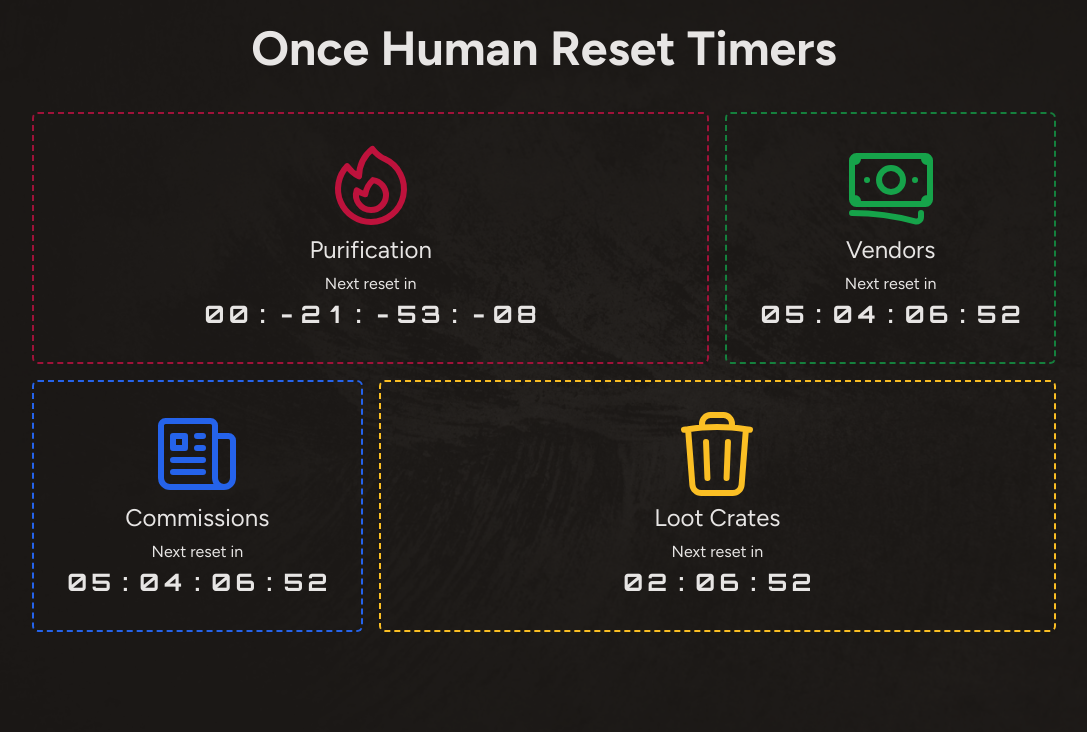
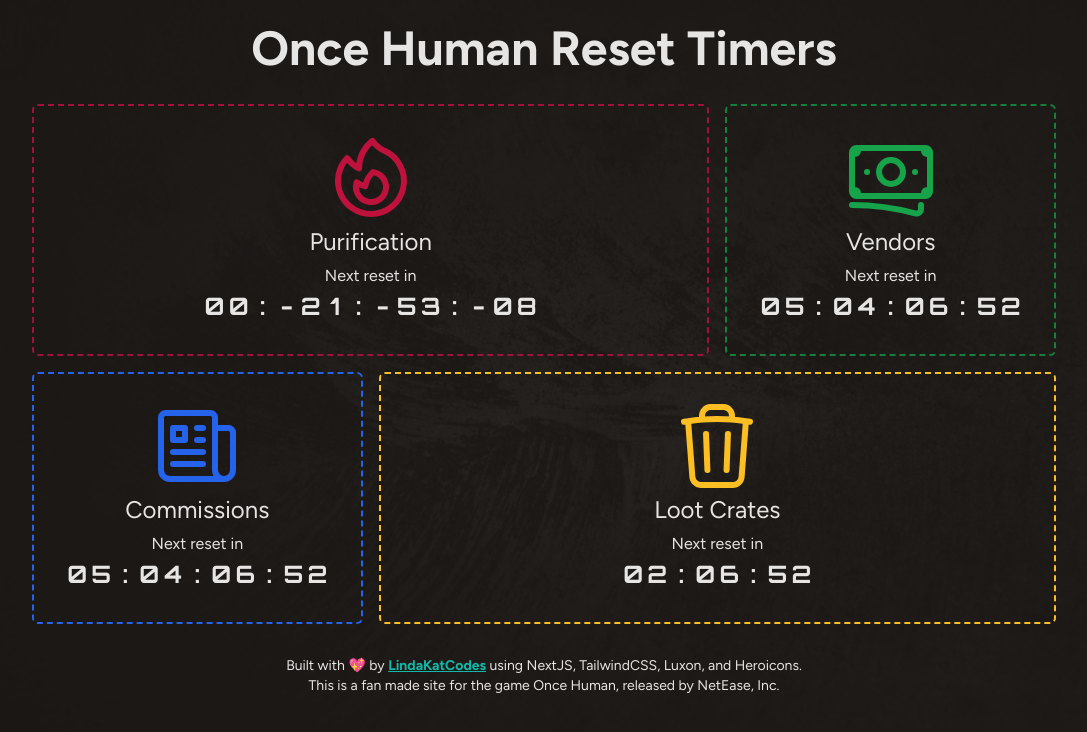
Before and after one commit to lindakatcodes/ohtimers, a Next.js app: page / in a window 1280 px wide. Shown: the top 732 px of the page, without its empty margins (96-1183 px from the left). Built offline with nearby package versions, Linux system fonts and the light colour scheme.

Commit message:
added footer

```diff
--- a/src/app/page.tsx
+++ b/src/app/page.tsx
@@ -8,6 +8,7 @@
 import Image from "next/image";
 import bgTexture from "./texture-concrete-gritty.webp";
 import { Timer } from "./timer";
+import Link from "next/link";
 
 export default function Home() {
   const timers: ArrayOfTimers = [
@@ -63,10 +64,10 @@
 
   return (
     <main>
-      <h1 className="text-5xl text-center mb-10 font-bold">
+      <h1 className="text-5xl text-center mb-8 font-bold">
         Once Human Reset Timers
       </h1>
-      <div className="grid gap-4 sm:grid-cols-2 lg:grid-cols-3 lg:max-w-5xl lg:mx-auto">
+      <div className="grid gap-4 sm:grid-cols-2 lg:grid-cols-3 lg:max-w-5xl lg:mx-auto mb-8">
         {timers.map((timer, idx) => {
           const TimerIcon = iconMap[timer.iconName];
 
@@ -90,6 +91,22 @@
           zIndex: -1,
         }}
       />
+      <footer className="text-center text-sm">
+        <p>
+          Built with 💖 by{" "}
+          <Link
+            href="https://lindakat.com"
+            className="underline text-teal-500 font-bold"
+          >
+            LindaKatCodes
+          </Link>{" "}
+          using NextJS, TailwindCSS, Luxon, and Heroicons.
+        </p>
+        <p>
+          This is a fan made site for the game Once Human, released by NetEase,
+          Inc.
+        </p>
+      </footer>
     </main>
   );
 }
```
